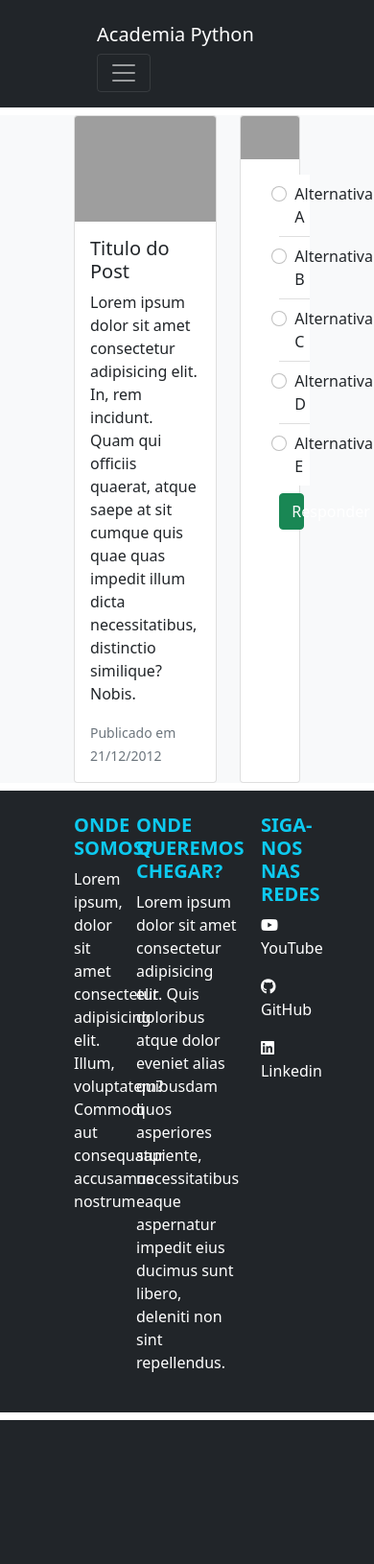
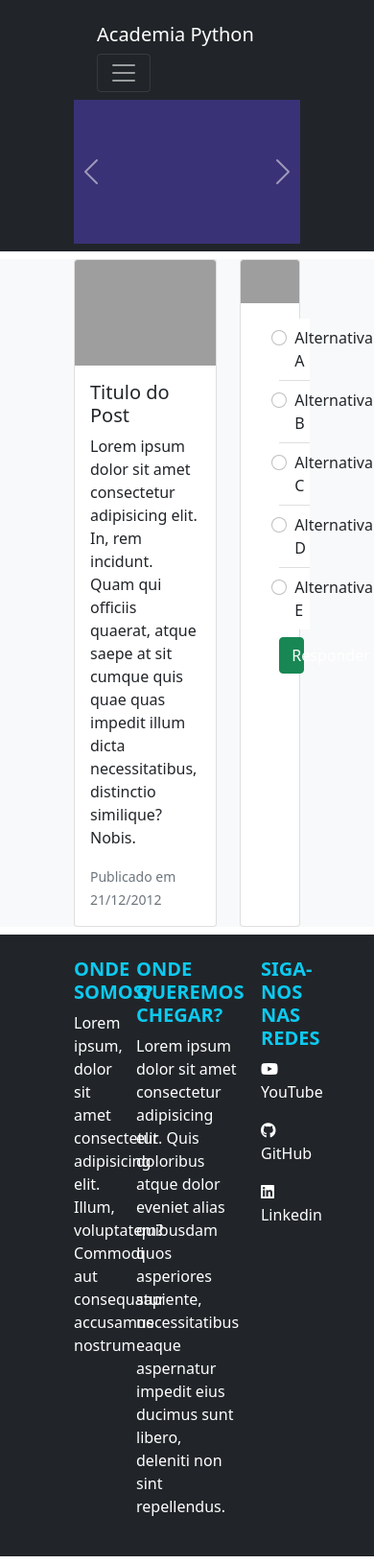
Before and after one commit to jefferson-duarte/Porjeto_Django_Clayton, a Django app: page / in a window 390 px wide. Shown: the whole page at 96% size. Before the commit the page ends 1480 px from the top, so only its background shows below. Run offline with Django 4.2, Linux system fonts and the light colour scheme; some libraries are stand-ins or nearby versions; grey boxes are pictures that could not be loaded.

Commit message:
Adicionado carousel

```diff
--- a/blog/templates/blog/home.html
+++ b/blog/templates/blog/home.html
@@ -61,17 +61,102 @@
                         </div>
                     </nav>
 
+                    <div id="carouselExampleControls" class="carousel slide" data-bs-ride="carousel">
+
+                        <div class="carousel-inner">
+                            <div class="carousel-item active">
+                                <svg class="bd-placeholder-img"
+                                width="100%"
+                                height="100%"
+                                xmlns="http://www.w3.org/2000/svg"
+                                aria-hidden="true"
+                                preserveAspectRatio="xMidYMid slice"
+                                focusable="false">
+
+                                    <rect width="100%" height="100%" fill="#3A3276"/>
+
+                                </svg>
+
+                                <div class="carousel-caption d-none d-md-block">
+                                    <h5>Conheça os cursos da Academia Python</h5>
+                                    <p>Aprenda a construir sites responsivos com Python, Django e Bootstrap 5</p>
+                                </div>
+                            </div>
+
+                            <div class="carousel-item">
+                                <svg class="bd-placeholder-img"
+                                width="100%"
+                                height="100%"
+                                xmlns="http://www.w3.org/2000/svg"
+                                aria-hidden="true"
+                                preserveAspectRatio="xMidYMid slice"
+                                focusable="false">
+
+                                    <rect width="100%" height="100%" fill="#198754"/>
+
+                                </svg>
+
+                                <div class="carousel-caption d-none d-md-block">
+                                    <h5>Siga-nos nas mídias sociais.</h5>
+                                    <p>
+                                        Conheça nosso canal do Youtube e receba dicas, tutoriais gratuitos e fique
+                                        por
+                                        dentro das novidades do mundo Geek.
+                                    </p>
+                                </div>
+                            </div>
+                            <div class="carousel-item">
+                                <svg class="bd-placeholder-img"
+                                width="100%"
+                                height="100%"
+                                xmlns="http://www.w3.org/2000/svg"
+                                aria-hidden="true"
+                                preserveAspectRatio="xMidYMid slice"
+                                focusable="false">
+
+                                    <rect width="100%" height="100%" fill="#ffc107"/>
+
+                                </svg>
+
+                                <div class="carousel-caption d-none d-md-block text-dark">
+                                    <h5>Entre em contato para receber descontos especiais!</h5>
+                                    <p>
+                                        Faça parte do nosso grupo do Telegram para tirar dúvidas conosco,
+                                        receber cupons de desconto e muito mais.
+                                    </p>
+                                </div>
+                            </div>
+                        </div>
+                        <button class="carousel-control-prev"
+                        type="button"
+                        data-bs-target="#carouselExampleControls"
+                        data-bs-slide="prev">
+
+                            <span class="carousel-control-prev-icon" aria-hidden="true"></span>
+                            <span class="visually-hidden">Previous</span>
+                        </button>
+
+                        <button class="carousel-control-next"
+                        type="button"
+                        data-bs-target="#carouselExampleControls"
+                        data-bs-slide="next">
+
+                            <span class="carousel-control-next-icon" aria-hidden="true"></span>
+                            <span class="visually-hidden">Next</span>
+                        </button>
+                    </div>
+
                 </header>
+
             </div>
         </div>
+
     </div>
 
     <main class="bg-light">
         <div class="container-fluid">
             <div class="row justify-content-center">
                 <div class="col-8">
-
-
 
                     <div class="row">
                         <div class="col-8 d-flex">
```
